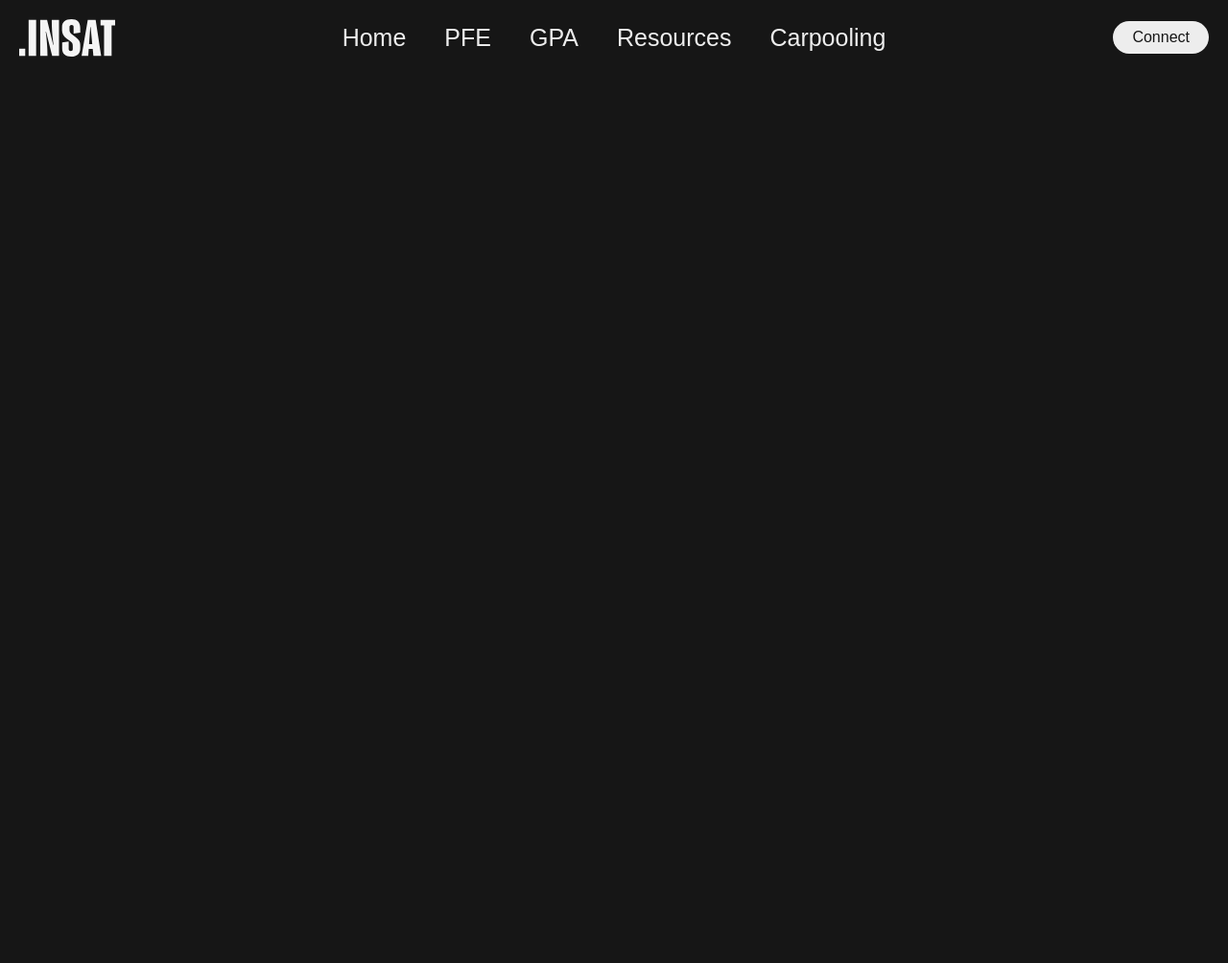
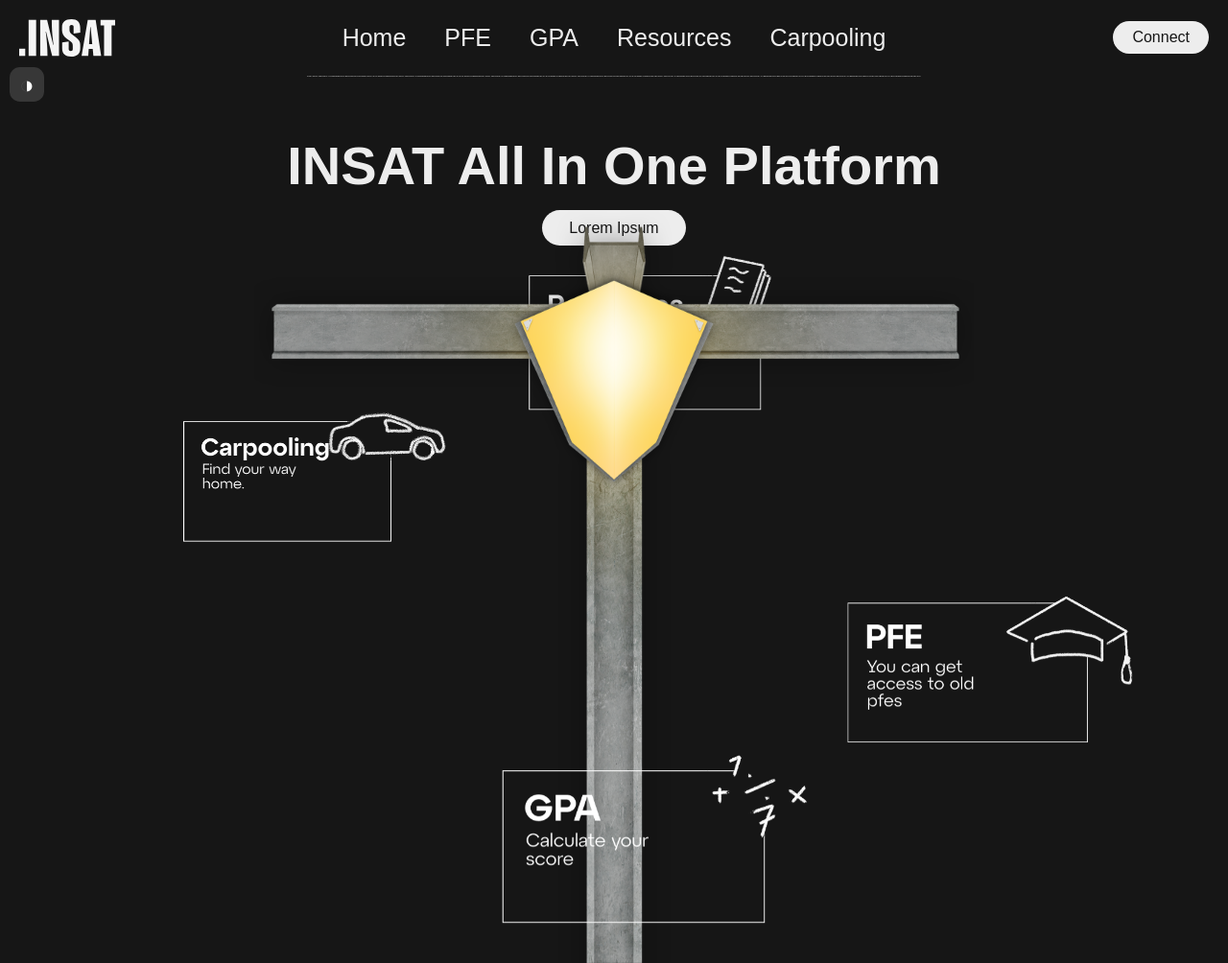
Before and after one commit to Souhail-Bel/Web-Project, a PHP site: page /Home.php in a window 1280 px wide. Shown: the whole page at 96% size. Before the commit the page ends 59 px from the top, so only its background shows below. Run offline with PHP 8.4, Linux system fonts and the light colour scheme; some web fonts are replaced.

Commit message:
home frontend

```diff
--- a/Home.php
+++ b/Home.php
@@ -12,6 +12,72 @@
 <body>
     <?php include 'navbar.php'; ?>
 
+    <main>
+        <section class="hero">
+            <h1>INSAT All In One Platform</h1>
+            <a href="#" class="hero-btn">Lorem Ipsum</a>
+        </section>
+    </main>
+    <section class="axe-section">
+        <div class="orbit-container">
+            <img src="resources/insat-corners.png" alt="axe" class="axe-center">
+            <div class="orbit-ring" id="orbitRing">
+                <img src="resources/gpa.png" alt="GPA" class="orbit-item">
+                <img src="resources/carpooling.png" alt="Carpooling" class="orbit-item">
+                <img src="resources/docs.png" alt="Resources" class="orbit-item">
+                <img src="resources/pfe.png" alt="PFE" class="orbit-item">
+            </div>
+        </div>
+
+    </section>
+    <script>
+        const items = document.querySelectorAll('.orbit-item');
+
+        let angle = 0;
+        let paused = false;
+
+        const startAngles = [270, 0, 90, 180];
+
+        const radiusX = 380;
+        const radiusY = 250;
+        const tilt = 30; // tilt angle in degrees (adjust this to your liking)
+        const offsetY = -20; // the rotation center offset on the y axis
+        const tiltRad = (tilt * Math.PI) / 180;
+
+        function animate() {
+            if (!paused) angle += 0.4;
+
+            items.forEach((item, index) => {
+                const itemAngle = angle + startAngles[index];
+                const rad = (itemAngle * Math.PI) / 180;
+
+                // flat ellipse coords
+                const x0 = Math.cos(rad) * radiusX;
+                const y0 = Math.sin(rad) * radiusY;
+
+                // ✅ apply tilt rotation matrix
+                const x = x0 * Math.cos(tiltRad) - y0 * Math.sin(tiltRad);
+                const y = x0 * Math.sin(tiltRad) + y0 * Math.cos(tiltRad);
+
+                // depth based on y position (lower = front, higher = back)
+                const zIndex = y > 0 ? 10 : 1;
+                const scale = 0.85 + ((y / radiusY) + 1) * 0.1;
+
+                item.style.transform = `translate(${x}px, ${y + offsetY}px) scale(${scale})`;
+                item.style.zIndex = zIndex;
+            });
+
+            requestAnimationFrame(animate);
+        }
+
+        items.forEach(item => {
+            item.addEventListener('mouseenter', () => paused = true);
+            item.addEventListener('mouseleave', () => paused = false);
+        });
+
+        animate();
+    </script>
+
 </body>
 
 </html>
--- a/css/Home.css
+++ b/css/Home.css
@@ -0,0 +1,74 @@
+/*hero section*/
+.hero {
+    text-align: center;
+    padding: 60px 20px 20px;
+}
+
+.hero h1 {
+    font-size: clamp(2rem, 5vw, 3.5rem);
+    font-weight: 600;
+    color: #EDEDED;
+    margin: 0 0 24px;
+}
+
+.hero-btn {
+    text-decoration: none;
+    color: #161616;
+    background-color: #EDEDED;
+    padding: 10px 28px;
+    border-radius: 20px;
+    font-size: 16px;
+    font-weight: 500;
+    transition: opacity 0.2s;
+}
+
+
+
+
+/*orbit section*/
+.axe-section {
+    display: flex;
+    justify-content: center;
+    align-items: center;
+    padding: 45px 20px;
+    min-height: 600px;
+}
+
+.orbit-container {
+    position: relative;
+    display: flex;
+    justify-content: center;
+    align-items: center;
+    width: 700px;
+    height: 500px;
+}
+
+.axe-center {
+    position: absolute;
+    width: 750px;
+    z-index: 5;
+    pointer-events: none;
+}
+
+.orbit-ring {
+    position: absolute;
+    width: 100%;
+    height: 100%;
+}
+
+.orbit-item {
+    position: absolute;
+    top: 50%;
+    left: 50%;
+    width: 300px;        /* ✅ adjust to match your png size */
+    height: auto;
+    margin-top: -70px;
+    margin-left: -110px;
+    will-change: transform;
+    cursor: pointer;
+    transition: filter 0.3s;
+}
+
+.orbit-item:hover {
+    filter: brightness(1.2);  /* ✅ subtle highlight on hover */
+}
--- a/css/Layout.css
+++ b/css/Layout.css
@@ -1,5 +1,4 @@
 /*Fonts + Cursor : */
-
 @font-face {
     font-family: 'Atyp Display';
     src: url(/Fonts/) format("truetype");
@@ -80,6 +79,27 @@ header {
     cursor: url('../resources/hovermouse.png'), pointer;
 }
 
+.theme-toggle {
+    position: absolute;
+    top: 70px;
+    left: 10px;
+    background: #373737;
+    border: none;
+    color: white;
+    width: 36px;
+    height: 36px;
+    border-radius: 30%;
+    font-size: 25px;
+    cursor: pointer;
+    z-index: 100;
+}
+
+.header-line {
+    width: clamp(280px, 50%, 700px);
+    display: block;
+    margin: 0 auto;
+}
+
 
 /* Responsive Design */
 @media (max-width: 850px) {
--- a/navbar.php
+++ b/navbar.php
@@ -15,3 +15,5 @@
         <a href="login.php" class="connect-btn">Connect</a>
     </div>
 </header>
+<img src="resources/brushLigne.png" alt="" class="header-line">
+<button class="theme-toggle">◑</button>
```
Also changed, not shown: resources/brushLigne.png (renamed from resources/brush ligne.png), resources/carpooling.png (added), resources/docs.png (added), resources/gpa.png (added), resources/pfe.png (added).
